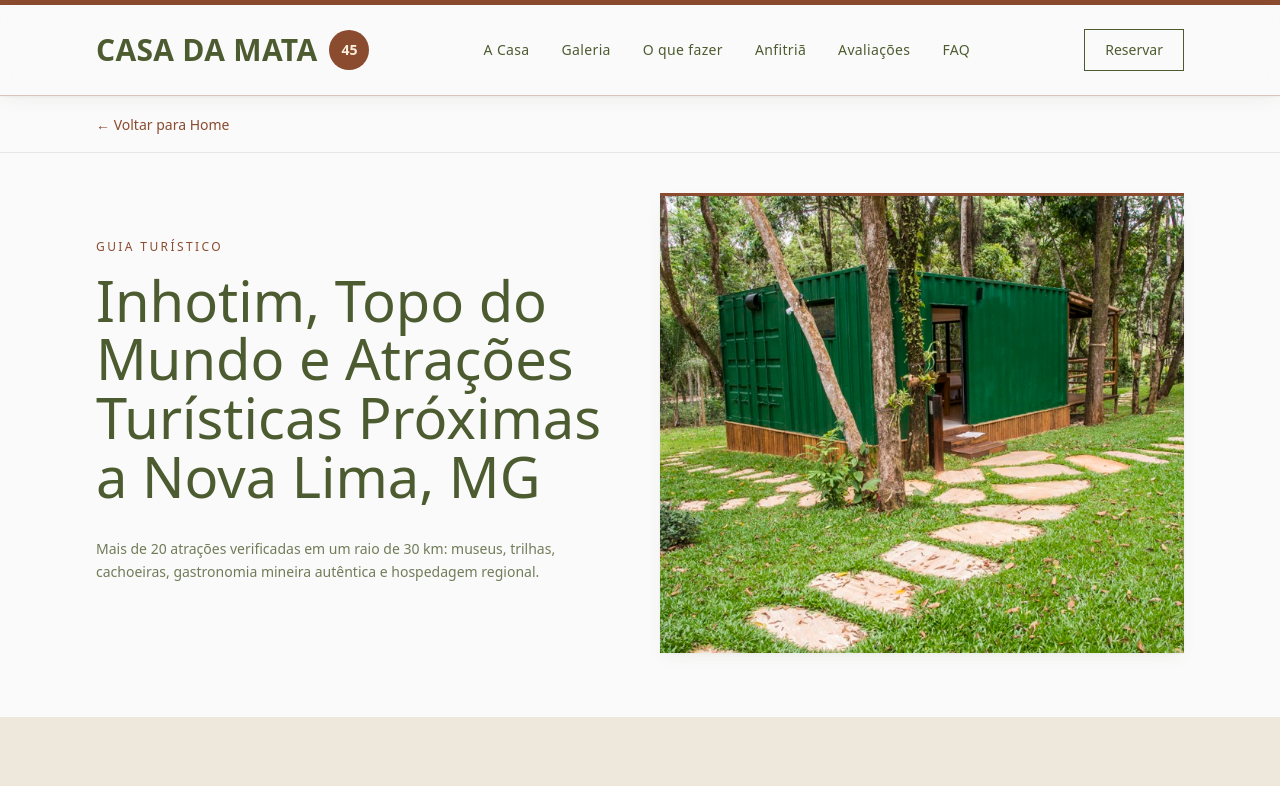
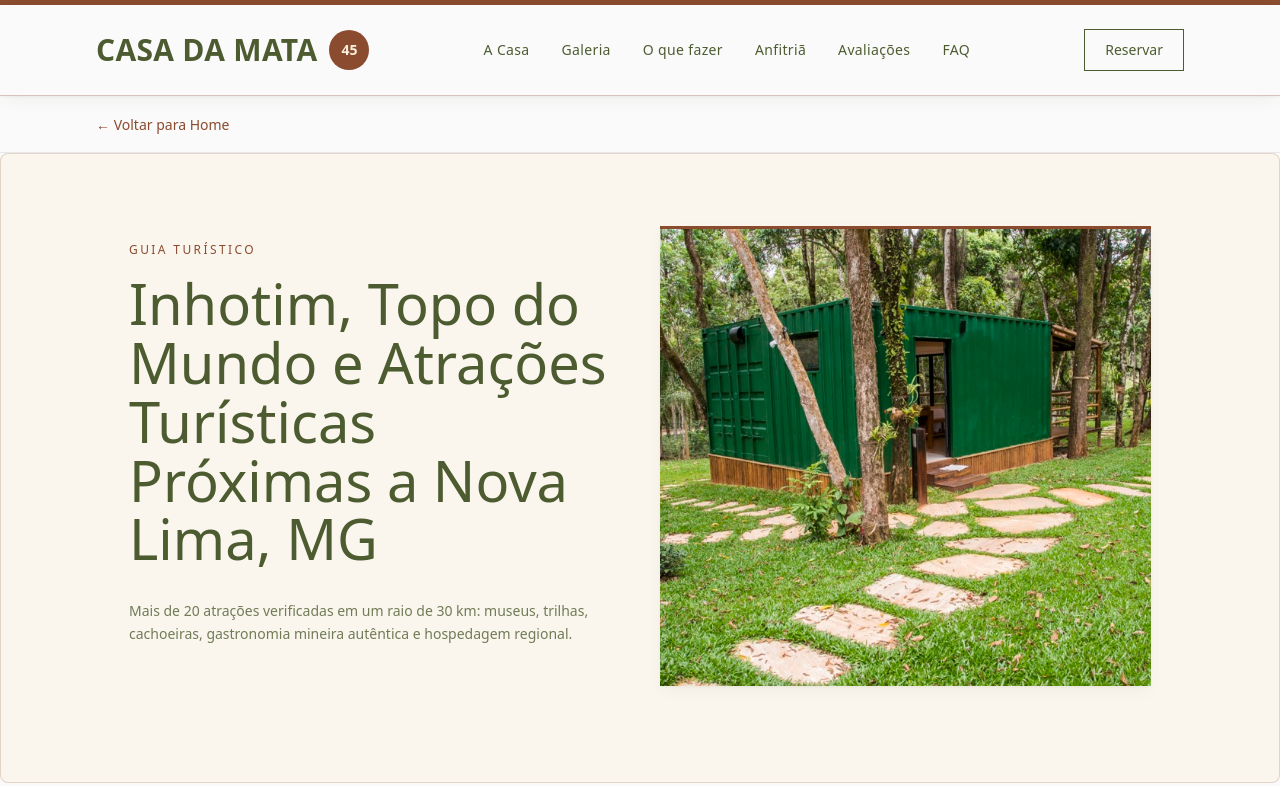
Before and after one commit to helenoar/casadamata-site, a Next.js app: page /inhotim-e-atracoes-turisticas in a window 1280 px wide. Shown: the top 786 px of the page. Built offline with nearby package versions, Linux system fonts and the light colour scheme; no server answers.

Commit message:
refactor: add glassmorphism to inhotim page sections

```diff
--- a/app/inhotim-e-atracoes-turisticas/page.tsx
+++ b/app/inhotim-e-atracoes-turisticas/page.tsx
@@ -44,6 +44,7 @@ export default async function InhotimEAtracoesPage() {
           { name: frontmatter.title, path: "/inhotim-e-atracoes-turisticas" },
         ]}
       />
+      <div className="backdrop-blur-sm bg-off-2/40 border border-terracota/20 rounded-lg p-6 md:p-8 mb-20">
         <section className="grid w-full items-center gap-10 px-6 pt-10 pb-16 md:grid-cols-2 md:px-16 lg:px-24">
           <div>
             <p className="mb-4 text-xs tracking-[0.2em] text-terracota uppercase">
@@ -73,7 +74,9 @@ export default async function InhotimEAtracoesPage() {
             />
           </div>
         </section>
+      </div>
 
+      <div className="backdrop-blur-sm bg-off-2/40 border border-terracota/20 rounded-lg p-6 md:p-8 mb-20">
         <section className="w-full bg-off-1 px-6 py-16 md:px-16 lg:px-24">
           <div>{content}</div>
 
@@ -127,6 +130,7 @@ export default async function InhotimEAtracoesPage() {
             </Link>
           </div>
         </section>
+      </div>
     </main>
   );
 }
```
Lines whose indentation alone changed are shown as unchanged.
